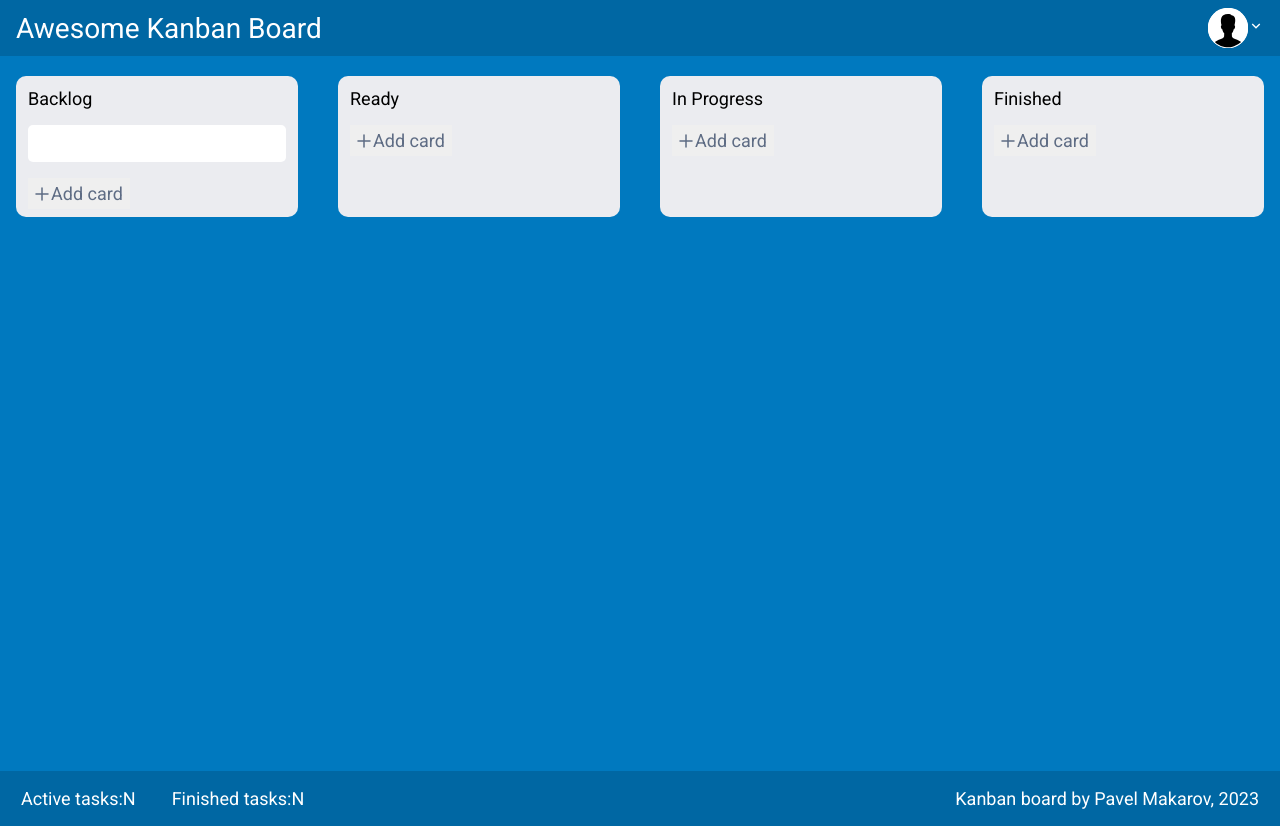
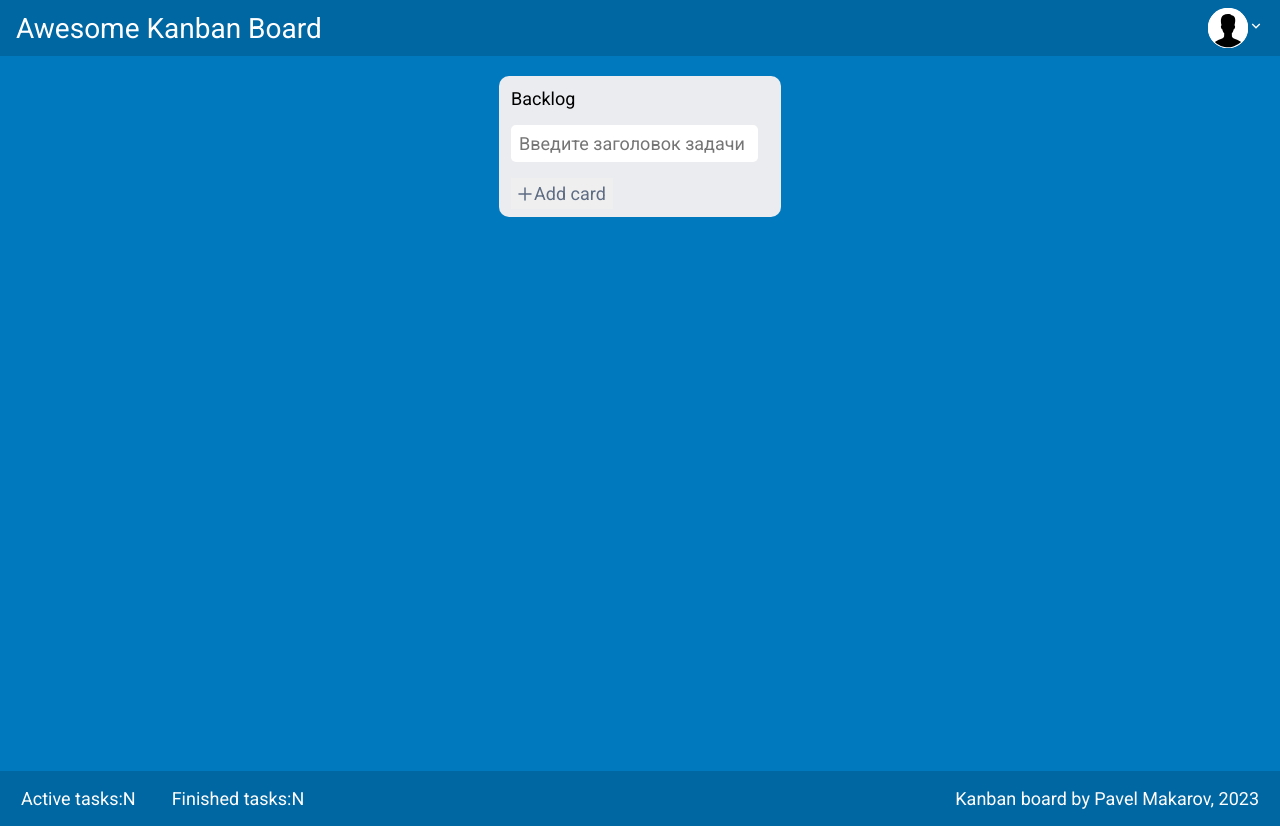
Before and after one commit to frelay/Kanban-board, a React (Create React App) app: page / in a window 1280 px wide. Both pictures are taken after a click on the button "Add card". Built offline with nearby package versions, Linux system fonts and the light colour scheme.

Commit message:
Add logic for tasks and make style for them

```diff
--- a/src/components/main/Main.jsx
+++ b/src/components/main/Main.jsx
@@ -2,15 +2,11 @@ import TasksBlock from "../tasks-block/TasksBlock";
 import "./Main.scss";
 
 export default function Main() {
-  const blocks = ["Backlog", "Ready", "In Progress", "Finished"];
-
   return (
     <main className="main">
       {/* Рисуем блоки для задач */}
       <div className="main__tasks-block-wrapper">
-        {blocks.map((block, i) => (
-          <TasksBlock blockName={block} key={i} />
-        ))}
+        <TasksBlock blockName="Backlog" />
       </div>
     </main>
   );
--- a/src/components/main/Main.scss
+++ b/src/components/main/Main.scss
@@ -8,7 +8,7 @@
     display: flex;
     flex-wrap: wrap;
     gap: 1.5rem;
-    justify-content: space-between;
+    justify-content: center;
     @media screen and (max-width: 665px) {
       justify-content: center;
     }
--- a/src/components/tasks-block/TasksBlock.jsx
+++ b/src/components/tasks-block/TasksBlock.jsx
@@ -8,20 +8,50 @@ export default function TasksBlock({ blockName }) {
   const [unvisible, setVisible] = useState(false);
   // Состояние для контролируемого инпута
   const [text, setText] = useState("");
+  // Состояние для списка задач
+  const [tasks, setTasks] = useState([]);
+
+  console.log(tasks);
 
   // Обработчик для контролируемого ввода
   function handleInputChange(e) {
     setText(e.target.value);
   }
 
+  // Функция добавления задачи в массив задач
+  function addTaskAtBacklog(task, tasksArray) {
+    const newTasksArray = [...tasksArray, task];
+    setTasks(newTasksArray);
+    setText("");
+  }
+
   return (
     // Компонент для блока задач
     <div className="tasks-block">
       <h2 className="tasks-block__title">{blockName}</h2>
+      {/* Рисуем задачи в блоке */}
+      {tasks.length !== 0 && (
+        <div className="tasks-block__tasks-wrapper">
+          {tasks.map((task) => (
+            <div className="tasks-block__task" key={task.id}>
+              {task.title}
+            </div>
+          ))}
+        </div>
+      )}
       {/* Рисуем поле инпута в зависимости от состояния */}
-      {unvisible && <TaskInput inputChange={handleInputChange} />}
+      {unvisible && (
+        <TaskInput inputChange={handleInputChange} valueText={text} />
+      )}
       {/* Рисуем кнопки */}
-      <TaskBtn onClick={setVisible} inputText={text} visible={unvisible} />
+      <TaskBtn
+        onClick={setVisible}
+        inputText={text}
+        visible={unvisible}
+        addTask={addTaskAtBacklog}
+        tasks={tasks}
+        blockName={blockName}
+      />
     </div>
   );
 }
--- a/src/components/tasks-block/TasksBlock.scss
+++ b/src/components/tasks-block/TasksBlock.scss
@@ -3,9 +3,14 @@
 .tasks-block {
   width: 17.625rem;
   border-radius: 10px;
-  padding: 0.75rem 0.75rem 0.5rem 0.75rem;
+  padding: 0.75rem 0 0.5rem 0.75rem;
   background-color: $blockColor;
-  max-height: 538px;
+  &__tasks-wrapper {
+    max-height: 33.625rem;
+    overflow: auto;
+    padding-right: 0.75rem;
+    margin-bottom: 1rem;
+  }
   &__title {
     font-family: $mainFont;
     font-size: $mainFontSize;
@@ -13,10 +18,25 @@
     font-weight: normal;
     margin-bottom: 1rem;
   }
+  &__task {
+    border: none;
+    border-radius: 5px;
+    width: 15.43rem;
+    padding: 0.5rem;
+    margin-bottom: 1rem;
+    outline: none;
+    background-color: $white;
+    font-family: $mainFont;
+    font-size: $mainFontSize;
+    color: $black;
+  }
+  &__task:last-child {
+    margin-bottom: 0;
+  }
   &__input {
     border: none;
     border-radius: 5px;
-    width: 100%;
+    width: 15.43rem;
     padding: 0.5rem;
     margin-bottom: 1rem;
     outline: none;
--- a/src/components/tasks-block/task-form/TaskBtn.jsx
+++ b/src/components/tasks-block/task-form/TaskBtn.jsx
@@ -1,16 +1,26 @@
-import { HiOutlinePlus } from "react-icons/hi";
+import SubmitBtn from "../../util-components/SubmitBtn";
+import AddBtn from "../../util-components/AddBtn";
 
-export default function TaskBtn({ onClick, inputText, visible }) {
+export default function TaskBtn({
+  onClick,
+  inputText,
+  visible,
+  addTask,
+  tasks,
+  blockName,
+}) {
   return (
     <>
       {/* Рисуем кнопки исходя из видимости инпута и заполнен ли текст */}
       {visible && inputText ? (
-        <button className="tasks-block__submit-btn">Submit</button>
+        <SubmitBtn
+          taskText={inputText}
+          addTask={addTask}
+          tasks={tasks}
+          blockName={blockName}
+        />
       ) : (
-        <button className="tasks-block__add-btn" onClick={() => onClick(true)}>
-          <HiOutlinePlus />
-          Add card
-        </button>
+        <AddBtn onClick={onClick} />
       )}
     </>
   );
--- a/src/components/tasks-block/task-form/TaskInput.jsx
+++ b/src/components/tasks-block/task-form/TaskInput.jsx
@@ -1,10 +1,12 @@
-export default function TaskInput({ inputChange }) {
+export default function TaskInput({ inputChange, valueText }) {
   return (
     // Компонент для инпута
     <input
       type="text"
       name="task-title"
+      placeholder="Введите заголовок задачи"
       className="tasks-block__input"
+      value={valueText}
       onChange={(e) => inputChange(e)}
     />
   );
--- /dev/null
+++ b/src/components/util-components/AddBtn.jsx
@@ -0,0 +1,11 @@
+import { HiOutlinePlus } from "react-icons/hi";
+
+export default function AddBtn({ onClick }) {
+  return (
+    // Кнопка добавления
+    <button className="tasks-block__add-btn" onClick={() => onClick(true)}>
+      <HiOutlinePlus />
+      Add card
+    </button>
+  );
+}
--- /dev/null
+++ b/src/components/util-components/SubmitBtn.jsx
@@ -0,0 +1,19 @@
+import { v4 } from "uuid";
+
+export default function SubmitBtn({ taskText, addTask, tasks, blockName }) {
+  const task = {
+    id: v4(),
+    title: taskText,
+    blockName: blockName,
+  };
+
+  // Кнопка сабмита, так же возвращает массив с задачами
+  return (
+    <button
+      className="tasks-block__submit-btn"
+      onClick={() => addTask(task, tasks)}
+    >
+      Submit
+    </button>
+  );
+}
--- /dev/null
+++ b/src/data/backlog.js
@@ -0,0 +1,3 @@
+const backlog = [];
+
+export default backlog;
--- a/src/index.scss
+++ b/src/index.scss
@@ -8,3 +8,14 @@
   padding: 0;
   box-sizing: border-box;
 }
+
+::-webkit-scrollbar {
+  background-color: $white;
+  border-radius: 0.625rem;
+  width: 0.75rem;
+}
+
+::-webkit-scrollbar-thumb {
+  background-color: #cbcbcb;
+  border-radius: 0.625rem;
+}
```
